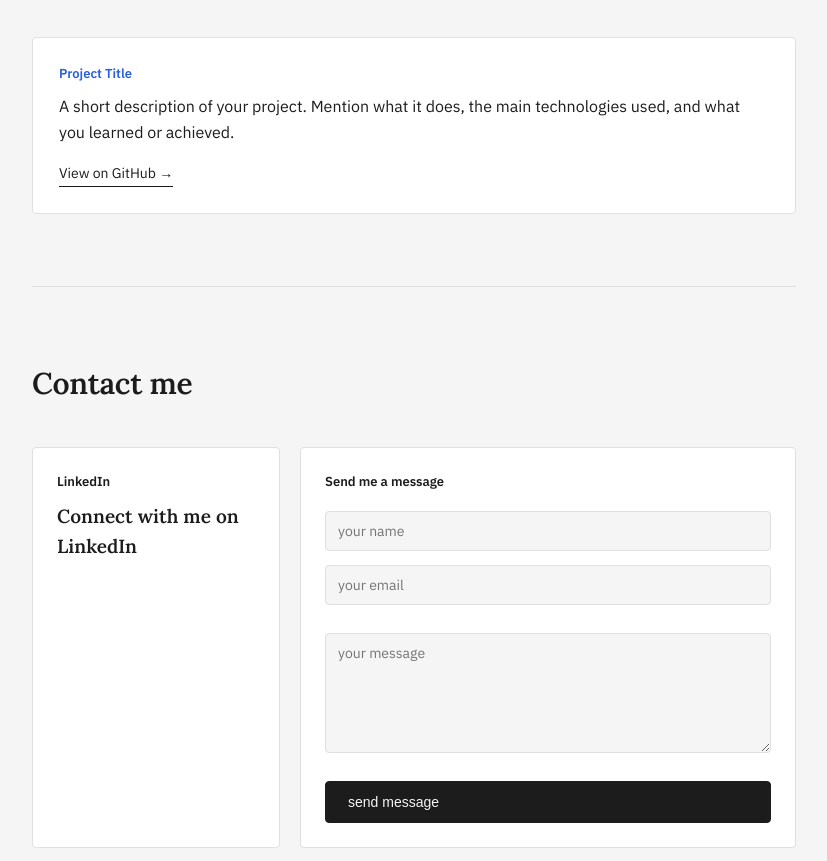
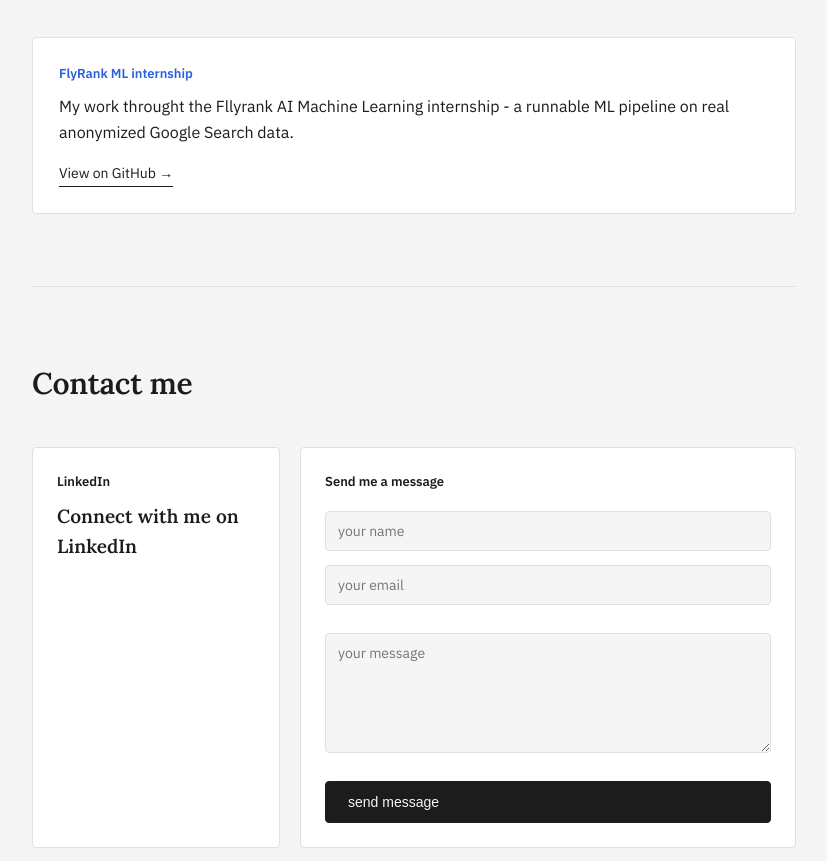
Before and after one commit to JasperOwen/my-portfolio, a plain HTML site: page index.html in a window 1280 px wide. Shown: the part 982-1843 px from the top of the page, without its empty margins (226-1053 px from the left). Drawn offline with Linux system fonts and the light colour scheme.

Commit message:
Update index.html
Added work to website

```diff
--- a/index.html
+++ b/index.html
@@ -70,14 +70,14 @@ if (sessionStorage.getItem('skipSmoothScroll')) {
   <div class="portfolio-grid">
 
     <div class="card">
-      <h3>Project Title</h3>
+      <h3>FlyRank ML internship</h3>
       <p>
-        A short description of your project. Mention what it does, the main
-        technologies used, and what you learned or achieved.
+        My work throught the Fllyrank AI Machine Learning internship
+        - a runnable ML pipeline on real anonymized Google Search data.
       </p>
       <a
         class="card-link"
-        href="https://github.com/jasperowen/your-repository"
+        href="https://github.com/JasperOwen/flyrank-ml-internship.git"
         target="_blank"
         rel="noopener noreferrer">
         View on GitHub →
```
